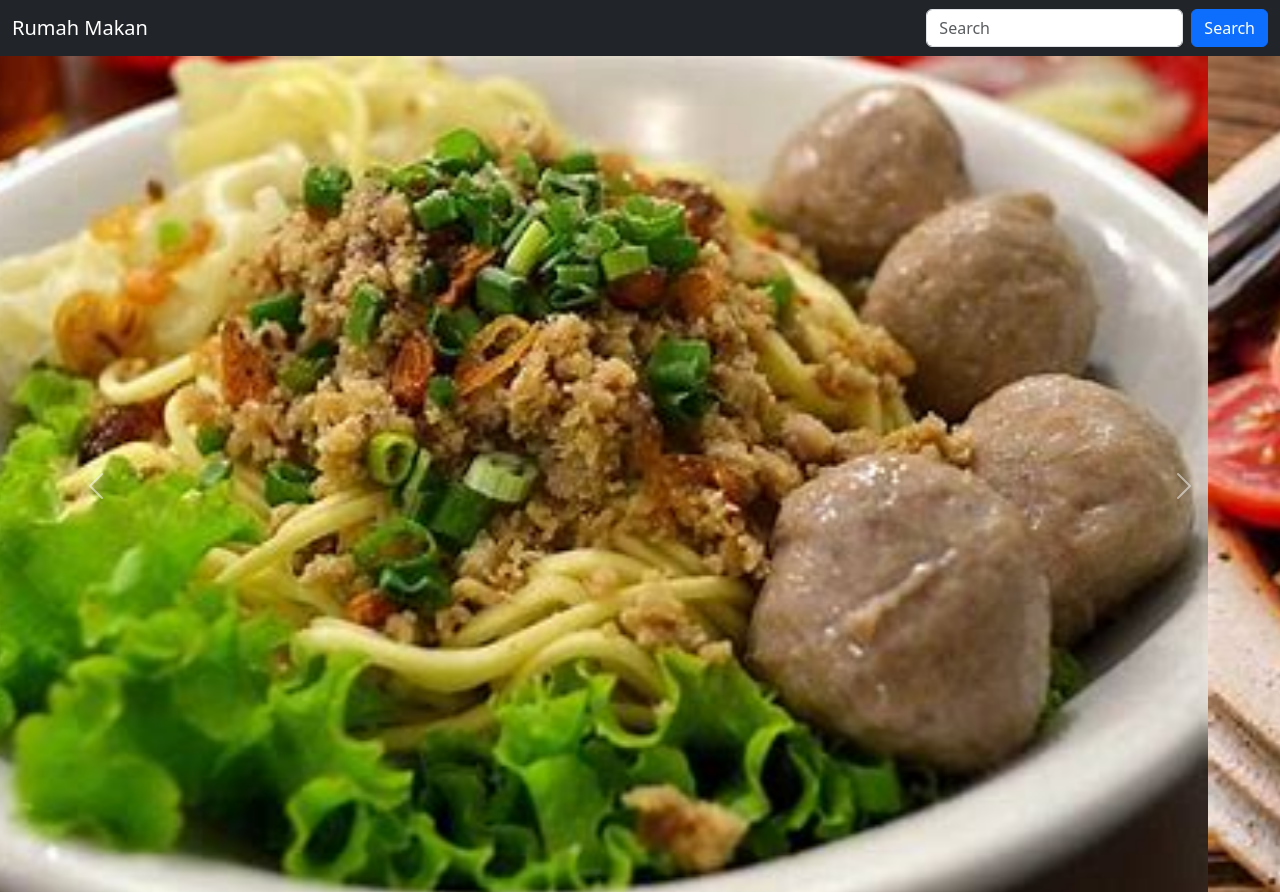
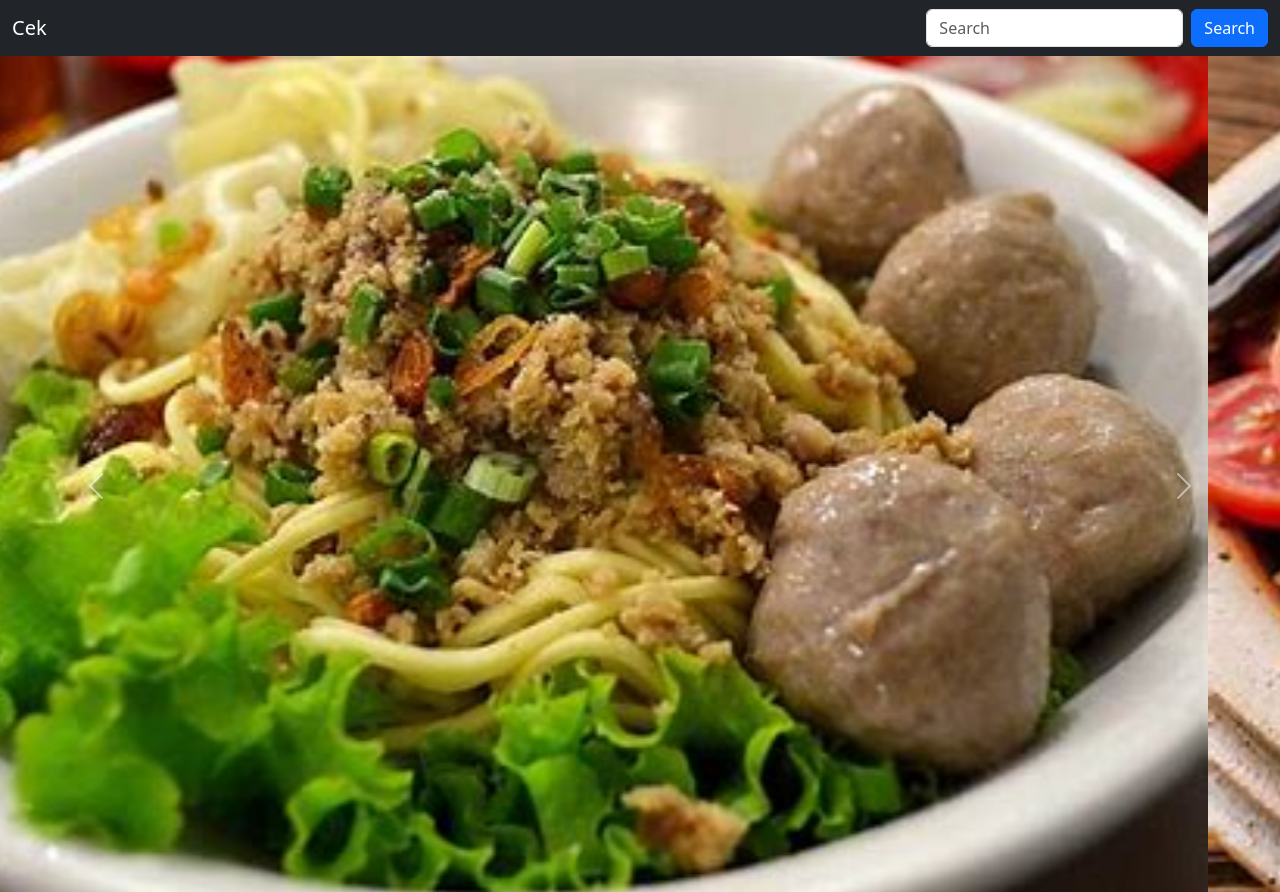
Before and after one commit to Handiitama/Tes-web, a plain HTML site: page index.html in a window 1280 px wide. Shown: the top 892 px of the page. Drawn offline with nearby package versions, Linux system fonts and the light colour scheme.

Commit message:
Update index.html

```diff
--- a/index.html
+++ b/index.html
@@ -16,7 +16,7 @@
     <div>
       <nav class="navbar bg-dark navbar-dark">
         <div class="container-fluid">
-          <a class="navbar-brand">Rumah Makan</a>
+          <a class="navbar-brand">Cek</a>
           <form class="d-flex" role="search">
             <input
               class="form-control me-2"
```
